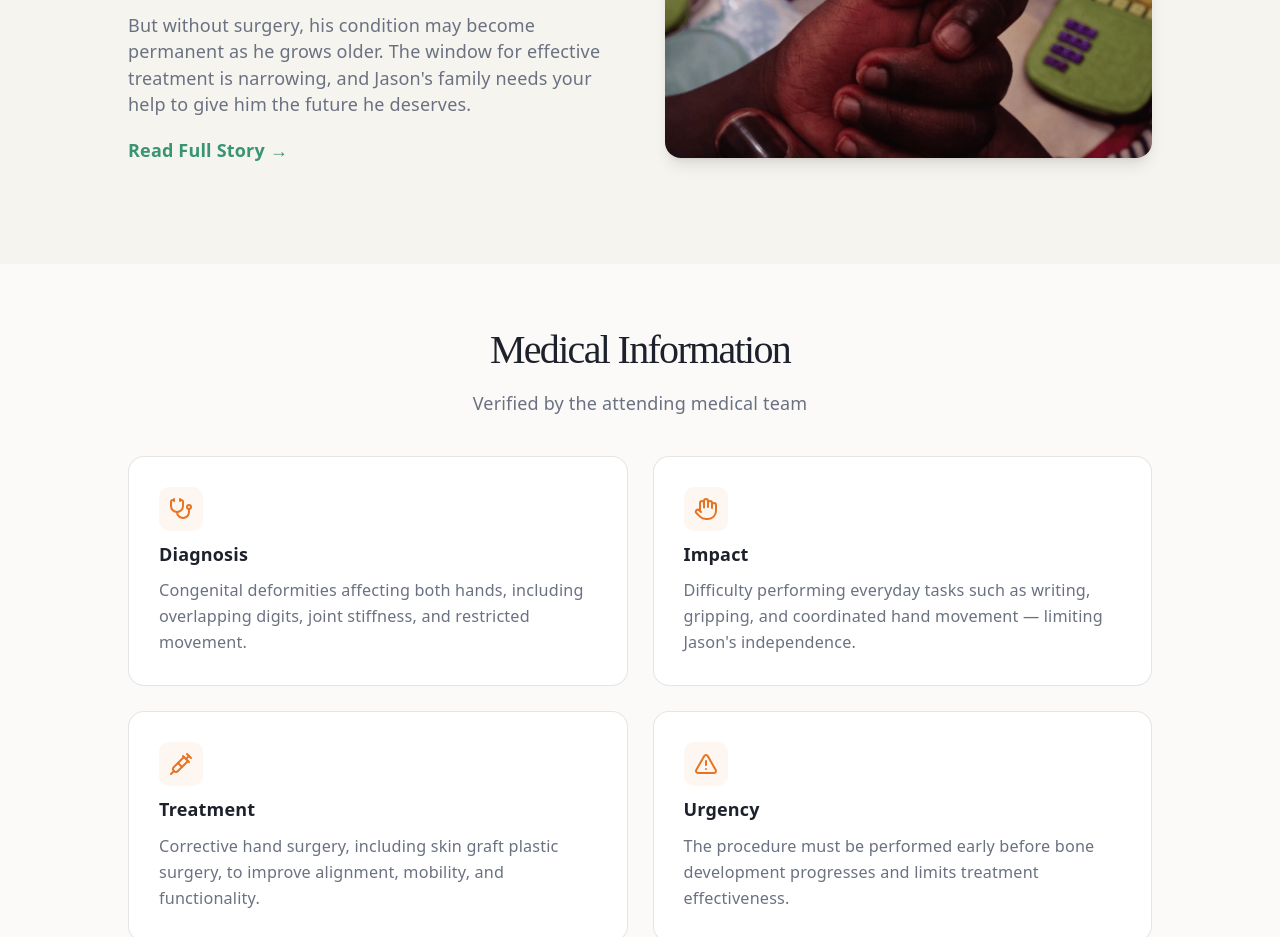
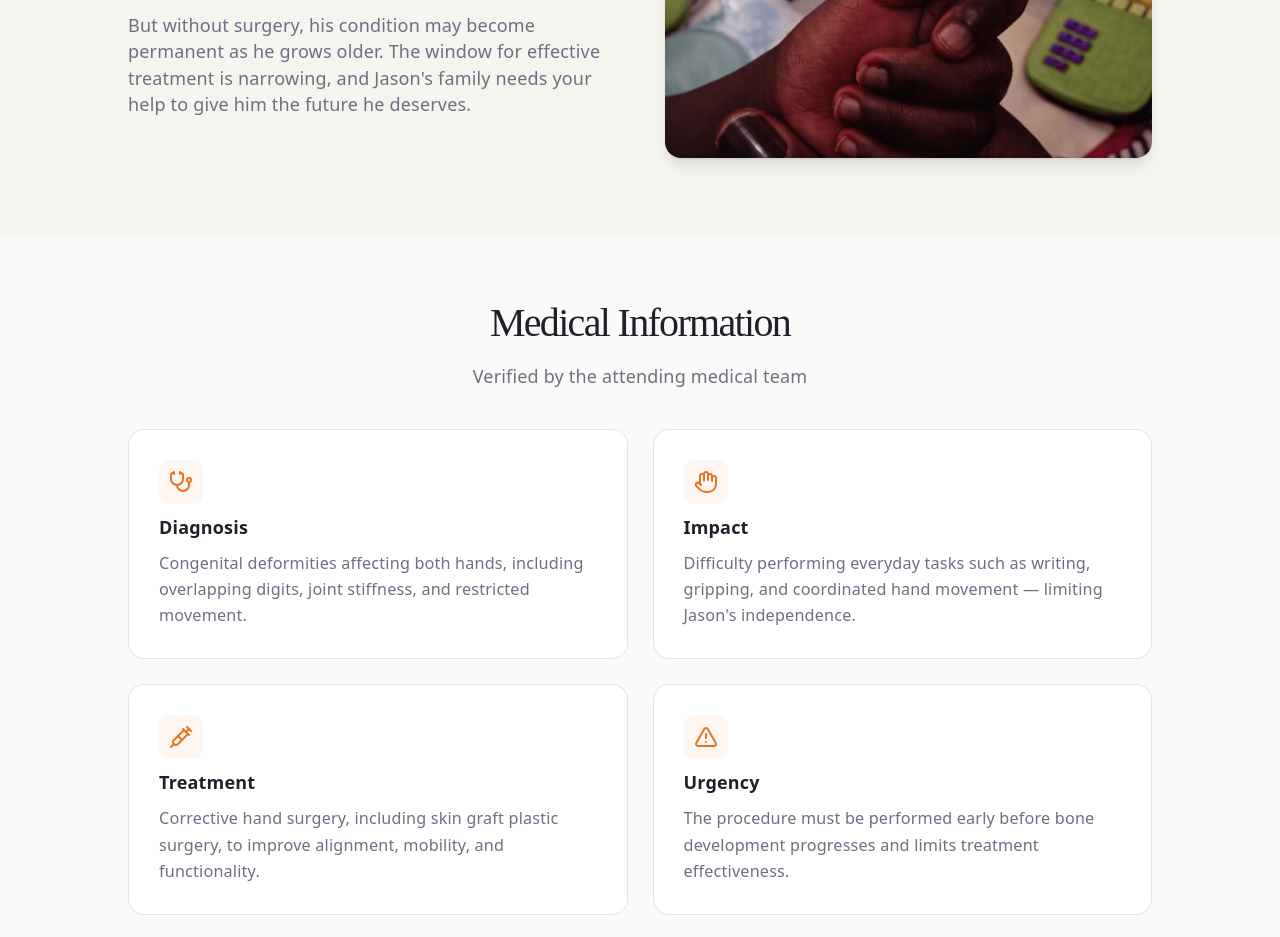
Before and after one commit to JopadAdvisory/Jason, a React (Vite) app: page / in a window 1280 px wide. Shown: the part 1920-2857 px from the top of the page. Built offline with nearby package versions, Linux system fonts and the light colour scheme.

Commit message:
domain setup

```diff
--- a/index.html
+++ b/index.html
@@ -8,12 +8,12 @@
      <!-- Open Graph -->
     <meta property="og:title" content="Jason's Hands Campaign - Help Jason, Write & Play Again">
     <meta property="og:description" content="Support Jason's urgent campaign to regain hand function. Your contribution can make a life-changing difference. Donate now and help Jason write, play, and live fully again!">
-    <meta property="og:image" content="https://jopadconsulting.com/preview.webp">
-    <meta property="og:url" content="https://jopadconsulting.com/">
+    <meta property="og:image" content="https://jason-orpin.vercel.app/preview.webp">
+    <meta property="og:url" content="https://jason-orpin.vercel.app/">
     <meta property="og:type" content="website">
 
     <!-- Canonical -->
-    <link rel="canonical" href="https://jopadconsulting.com">
+    <link rel="canonical" href="https://jason-orpin.vercel.app">
     <title>Urgent Campaign - Help Jason use his hands again</title>
   </head>
   <body>
--- a/src/sections/storyDonation.tsx
+++ b/src/sections/storyDonation.tsx
@@ -116,7 +116,7 @@ export default function StoryDonation(): JSX.Element {
                         >
                             But without surgery, his condition may become permanent as he grows older. The window for effective treatment is narrowing, and Jason's family needs your help to give him the future he deserves.
                         </motion.p>
-                        <motion.a
+                        {/* <motion.a
                             href="" className="full-story"
                             initial={{ opacity: 0, y: 50 }}
                             whileInView={{ opacity: 1, y: 0}}
@@ -133,7 +133,7 @@ export default function StoryDonation(): JSX.Element {
                             damping: 20,
                             mass: 1.2
                         }}
-                        >Read Full Story →</motion.a>
+                        >Read Full Story →</motion.a> */}
                     </div>
                 </div>
 
```
